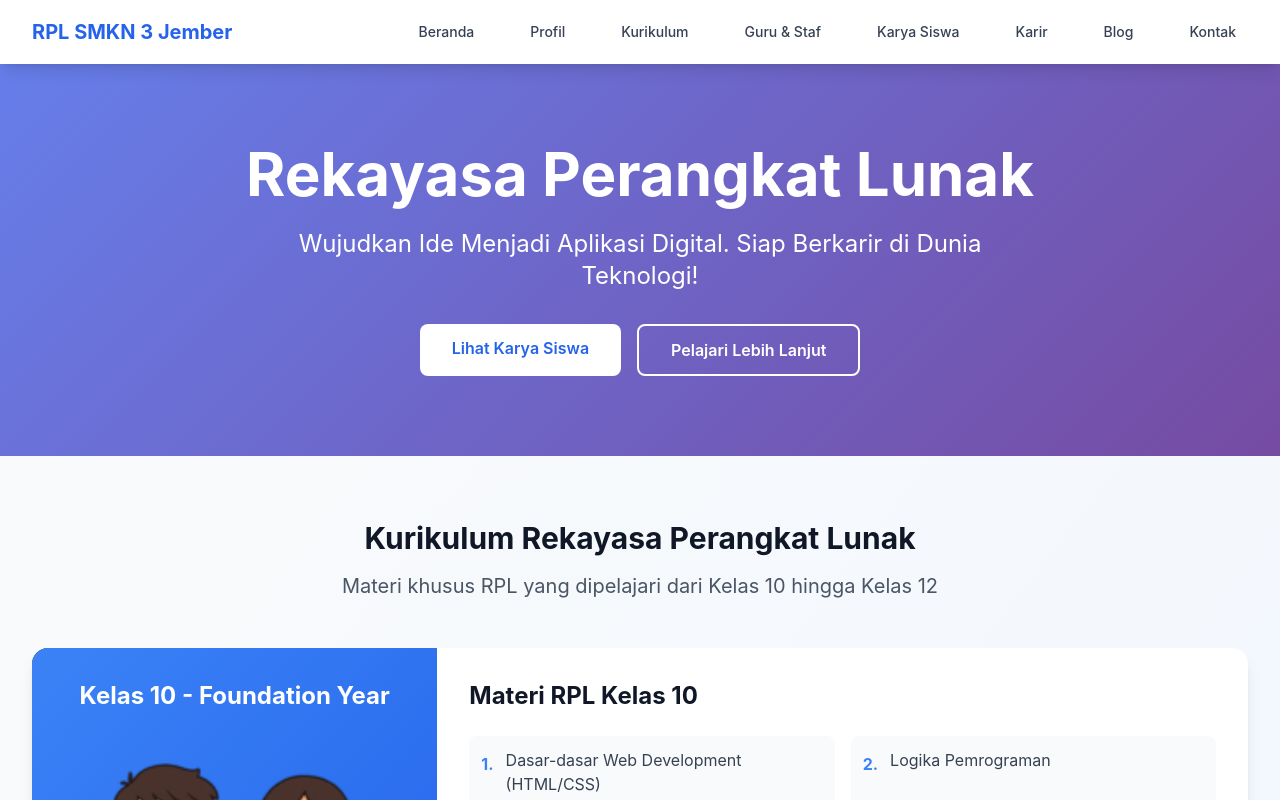
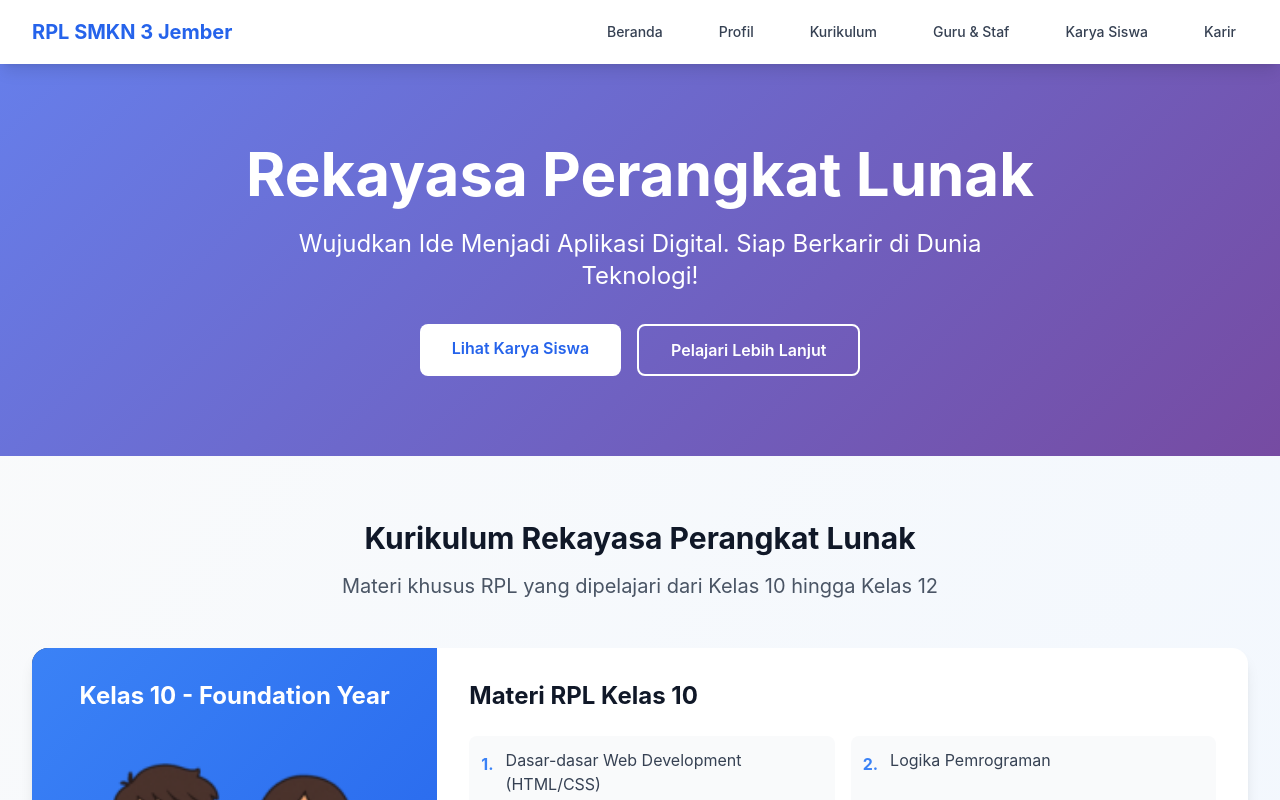
Before and after one commit to Shevadzikra/porto-rpl, a Next.js app: page / in a window 1280 px wide. Shown: the top 800 px of the page. Built offline with nearby package versions, Linux system fonts and the light colour scheme.

Commit message:
update navigation

```diff
--- a/app/about/page.js
+++ b/app/about/page.js
@@ -17,7 +17,7 @@ export default function About() {
       </section>
 
       {/* About RPL Section */}
-      <section className="py-16 bg-neutral-50">
+      <section id='karir' className="py-16 bg-neutral-50">
         <div className="max-w-7xl mx-auto px-4 sm:px-6 lg:px-8">
           <div className="text-center mb-12">
             <h2 className="text-3xl font-bold text-gray-900 mb-4">
--- a/components/Navbar.js
+++ b/components/Navbar.js
@@ -8,12 +8,10 @@ export default function Header() {
 const navItems = [
   { name: 'Beranda', href: '/' },
   { name: 'Profil', href: '/about' },
-  { name: 'Kurikulum', href: '/curriculum' }, // ← Tambah ini
-  { name: 'Guru & Staf', href: '/teachers' }, // ← Tambah ini
+  { name: 'Kurikulum', href: '/#curriculum' },
+  { name: 'Guru & Staf', href: '/about#teachers' },
   { name: 'Karya Siswa', href: '/portfolio' },
-  { name: 'Karir', href: '/career' },
-  { name: 'Blog', href: '/blog' },
-  { name: 'Kontak', href: '/contact' },
+  { name: 'Karir', href: '/about#karir' },
 ];
 
   return (
```
